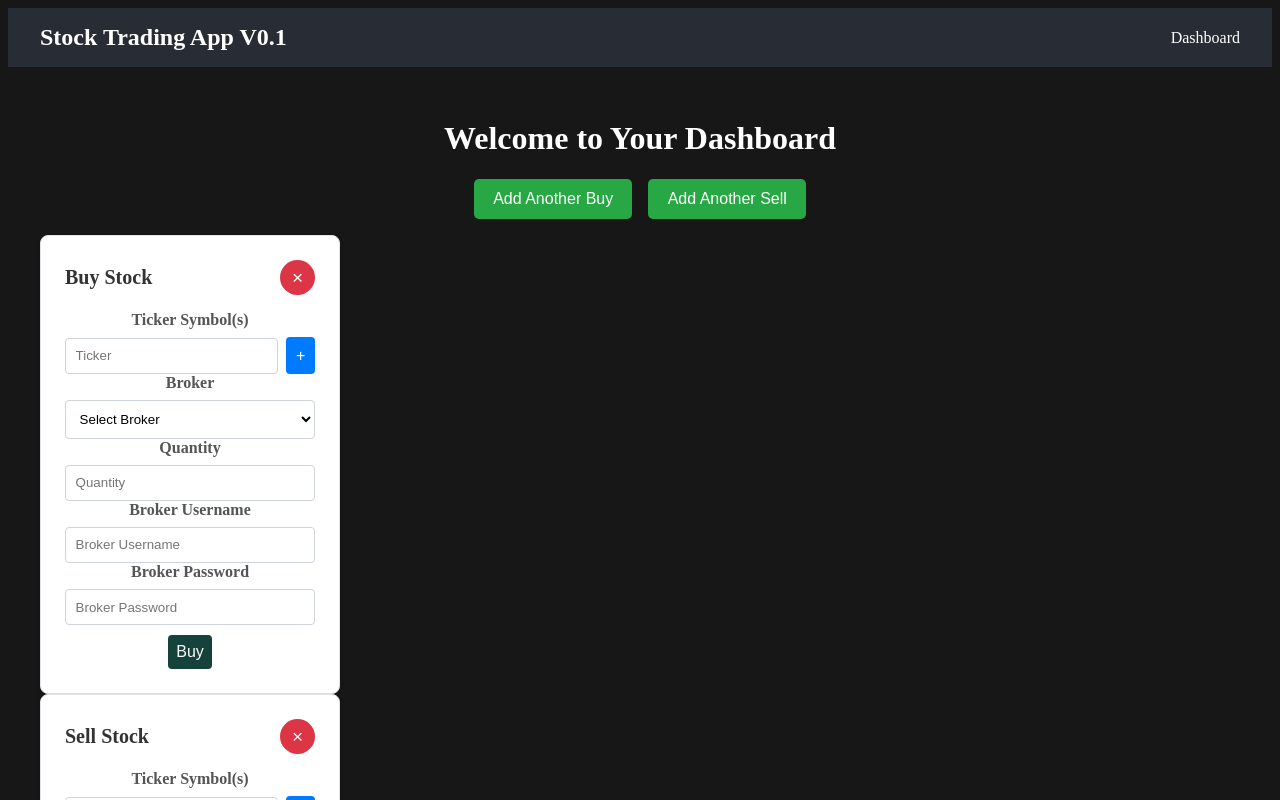
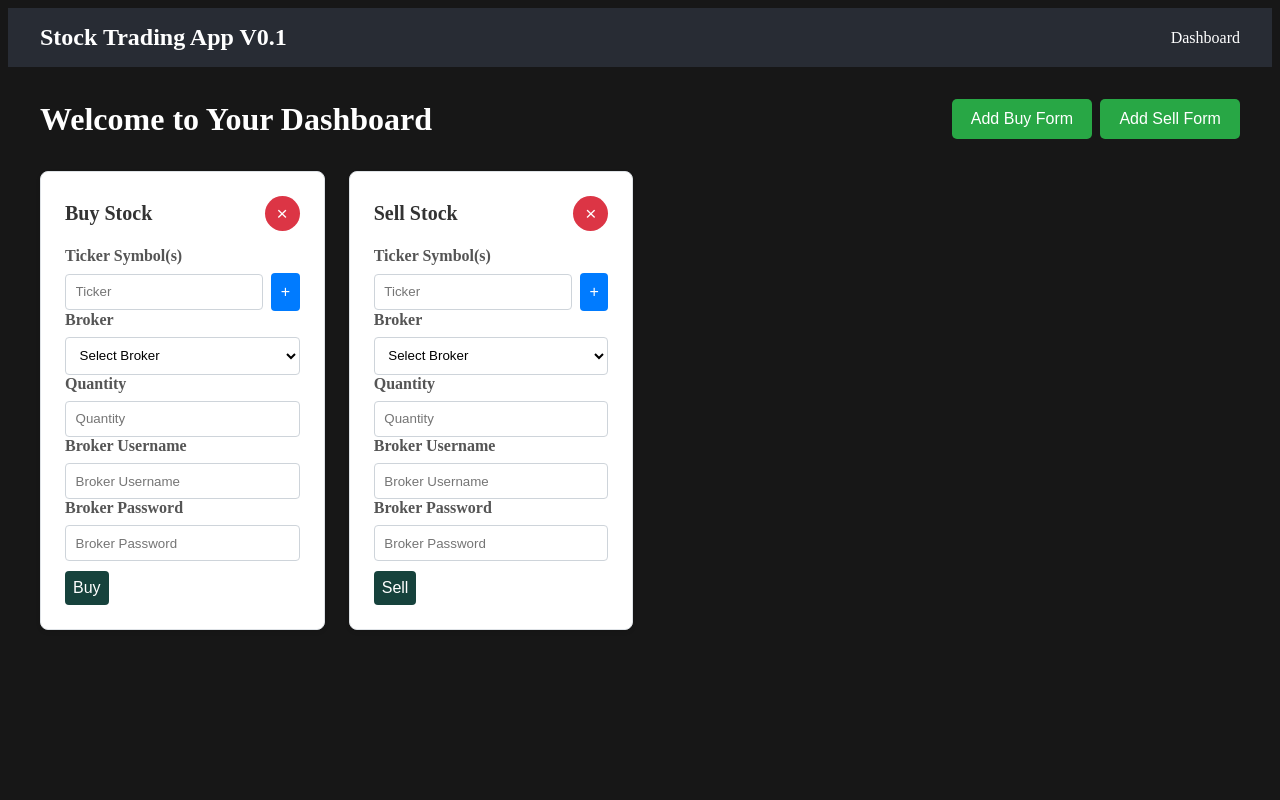
Before and after one commit to penguinGuy47/stock-autobuy, a React (Create React App) app in the folder frontend/: page / in a window 1280 px wide. Shown: the top 800 px of the page. Built offline with nearby package versions, Linux system fonts and the light colour scheme.

Commit message:
Horizontal alignment on form adding

```diff
--- a/frontend/src/pages/Dashboard.js
+++ b/frontend/src/pages/Dashboard.js
@@ -1,5 +1,6 @@
 import React, { useState } from 'react';
 import TradeForm from '../components/TradeForm';
+import styled from 'styled-components';
 import { ToastContainer, toast } from 'react-toastify';
 import 'react-toastify/dist/ReactToastify.css';
 
@@ -23,16 +24,15 @@ function Dashboard() {
   };
 
   return (
-    <div style={styles.container}>
-      <h1>Welcome to Your Dashboard</h1>
-      <div style={styles.buttonContainer}>
-        <button onClick={() => addTradeForm('buy')} style={styles.addButton}>
-          Add Another Buy
-        </button>
-        <button onClick={() => addTradeForm('sell')} style={styles.addButton}>
-          Add Another Sell
-        </button>
-      </div>
+    <Container>
+      <Header>
+        <Title>Welcome to Your Dashboard</Title>
+        <ButtonGroup>
+          <AddButton onClick={() => addTradeForm('buy')}>Add Buy Form</AddButton>
+          <AddButton onClick={() => addTradeForm('sell')}>Add Sell Form</AddButton>
+        </ButtonGroup>
+      </Header>
+      <GridContainer>
         {tradeForms.map((form) => (
           <TradeForm
             key={form.id}
@@ -40,29 +40,82 @@ function Dashboard() {
             onRemove={() => removeTradeForm(form.id)}
           />
         ))}
+      </GridContainer>
       <ToastContainer />
-    </div>
+    </Container>
   );
 }
 
-const styles = {
-  container: {
-    padding: '2rem',
-    textAlign: 'center',
-  },
-  buttonContainer: {
-    marginBottom: '1rem',
-  },
-  addButton: {
-    padding: '0.7rem 1.2rem',
-    margin: '0 0.5rem',
-    backgroundColor: '#28a745',
-    color: 'white',
-    border: 'none',
-    cursor: 'pointer',
-    borderRadius: '5px',
-    fontSize: '1rem',
-  },
-};
+const Container = styled.div`
+  padding: 2rem;
+  min-height: 100vh;
+  box-sizing: border-box;
+`;
+
+const Header = styled.div`
+  display: flex;
+  justify-content: space-between;
+  align-items: center;
+  margin-bottom: 2rem;
+  flex-wrap: wrap;
+`;
+
+const Title = styled.h1`
+  margin: 0;
+  font-size: 2rem;
+  color: white;
+`;
+
+const ButtonGroup = styled.div`
+  display: flex;
+  gap: 0.5rem;
+  margin-top: 1rem;
+
+  @media (min-width: 600px) {
+    margin-top: 0;
+  }
+`;
+
+const AddButton = styled.button`
+  padding: 0.7rem 1.2rem;
+  background-color: #28a745;
+  color: white;
+  border: none;
+  cursor: pointer;
+  border-radius: 5px;
+  font-size: 1rem;
+
+  &:hover {
+    background-color: #218838;
+  }
+`;
+
+const GridContainer = styled.div`
+  display: grid;
+  grid-template-columns: repeat(auto-fill, minmax(300px, 1fr));
+  gap: 1.5rem;
+  justify-content: start;
+
+  /* Limit to 5 columns on very large screens */
+  @media (min-width: 1500px) {
+    grid-template-columns: repeat(5, 1fr);
+  }
+
+  @media (min-width: 1200px) and (max-width: 1499px) {
+    grid-template-columns: repeat(4, 1fr);
+  }
+
+  @media (min-width: 900px) and (max-width: 1199px) {
+    grid-template-columns: repeat(3, 1fr);
+  }
+
+  @media (min-width: 600px) and (max-width: 899px) {
+    grid-template-columns: repeat(2, 1fr);
+  }
+
+  @media (max-width: 599px) {
+    grid-template-columns: 1fr;
+  }
+`;
 
 export default Dashboard;
```
Lines whose indentation alone changed are shown as unchanged.
